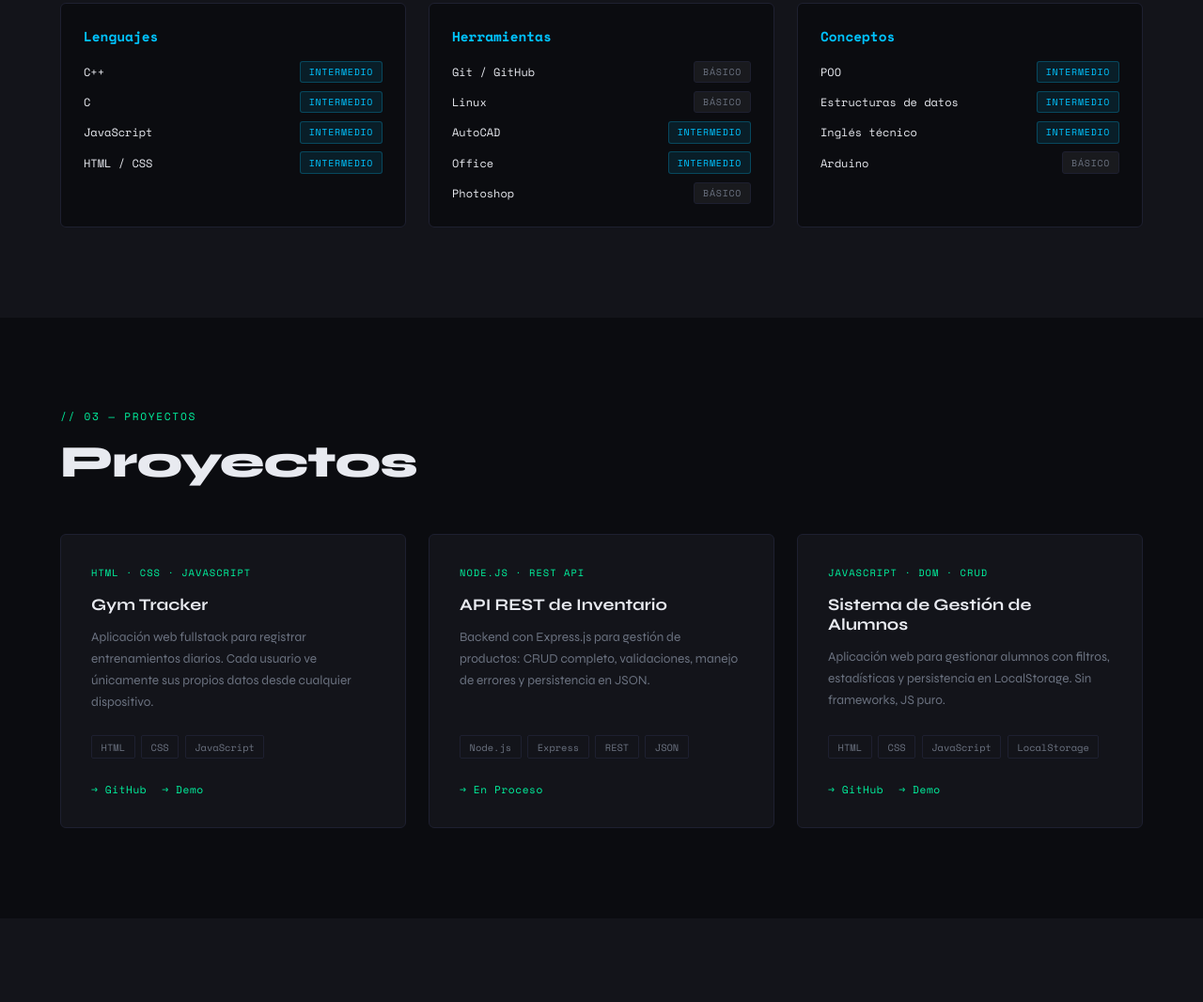
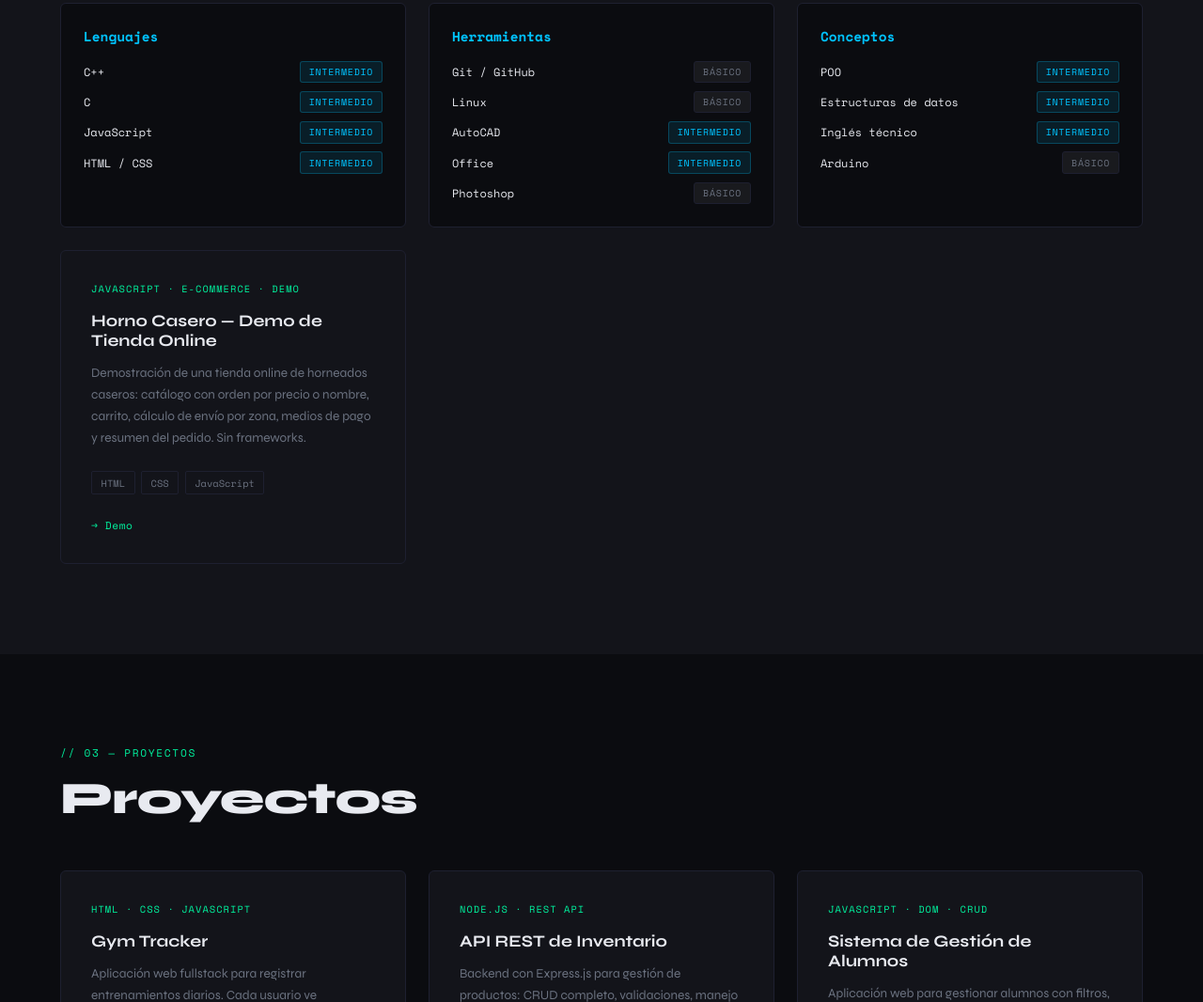
Before and after one commit to Nicolellumpo/portafolio, a plain HTML site: page index.html in a window 1280 px wide. Shown: the part 1613-2679 px from the top of the page at 94% size. Drawn offline with nearby package versions, Linux system fonts and the light colour scheme.

Commit message:
demo horneado

```diff
--- a/index.html
+++ b/index.html
@@ -114,6 +114,17 @@
           <div class="skill-item"><span class="skill-name">Arduino</span><span class="skill-level level-basico">Básico</span></div>
         </div>
       </div>
+        <div class="project-card fade-up">
+        <div class="project-tag">JavaScript · E-commerce · Demo</div>
+        <h3>Horno Casero — Demo de Tienda Online</h3>
+        <p>Demostración de una tienda online de horneados caseros: catálogo con orden por precio o nombre, carrito, cálculo de envío por zona, medios de pago y resumen del pedido. Sin frameworks.</p>
+        <div class="project-tags">
+          <span class="tag">HTML</span><span class="tag">CSS</span><span class="tag">JavaScript</span>
+        </div>
+        <div class="project-links">
+          <a href="https://nicolellumpo1.github.io/demo-tienda-horneado/" target="_blank" rel="noopener noreferrer">→ Demo</a>
+        </div>
+      </div>
 
     </div>
   </section>
```
